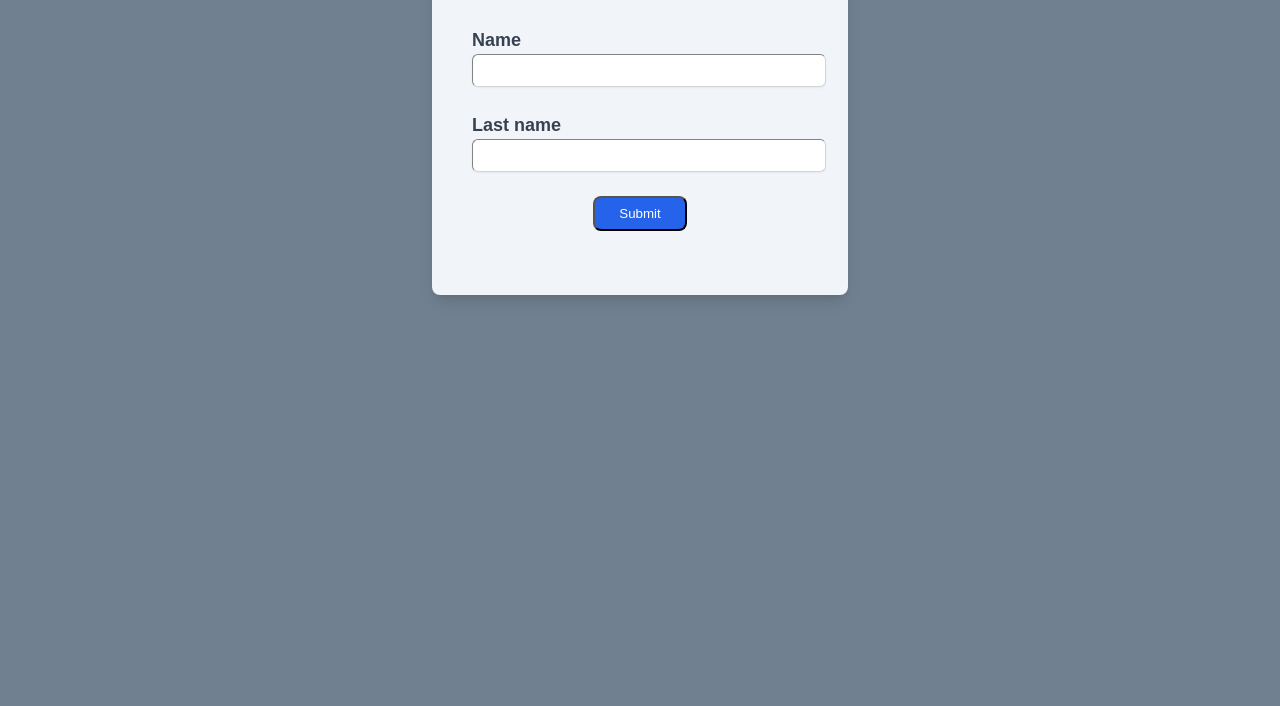
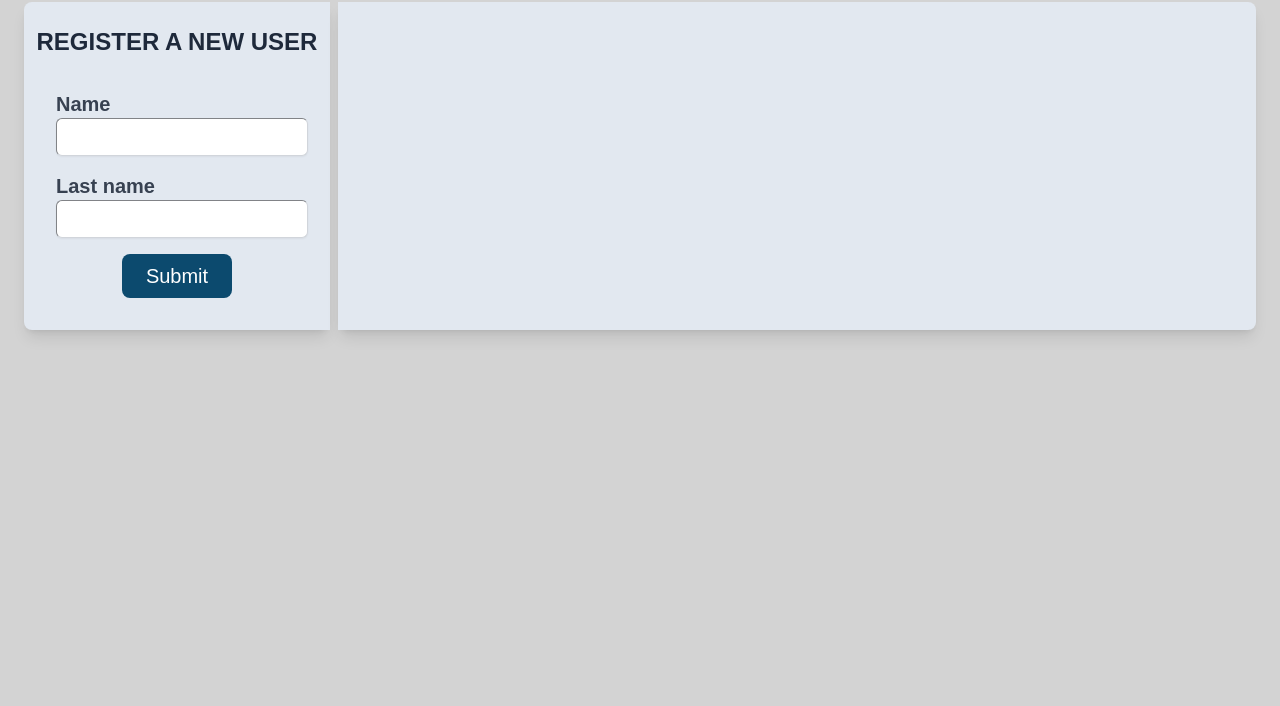
Before and after one commit to hectorslqm/users-API, a website: page index.html in a window 1280 px wide. Shown: the part 94-800 px from the top of the page. Drawn offline with Linux system fonts and the light colour scheme; no server answers.

Commit message:
update dessign, add more style to the application

```diff
--- a/app/main.js
+++ b/app/main.js
@@ -1,23 +1,31 @@
 console.log('Welcome! Feel free to use the site or tools like Postman or Thunder Client to interact with the API.')
 console.log('If you need help, please contact me at: hectorslqm@gmail.com')
+
 const loadInitialTemplate = () => {
     const template = `
-        <div class="bg-slate-100 shadow-lg rounded-lg p-4 max-w-sm mx-auto">
-            <h1 class='text-3xl font-bold text-blue-600 text-center'>REGISTER A NEW USER</h1>
-            <form id="user-form" class="space-y-6 p-6">
+        <h1 class="text-3xl tracking-widest font-bold text-slate-900 text-center">Users API</h1>
+        <div class="flex flex-row min-w-full">
+            <div class=" bg-slate-200 shadow-lg rounded-bl-lg rounded-tl-lg max-w-sm p-2">
+                <div class="w-full">
+                    <h1 class='text-2xl font-bold text-slate-800 text-center'>REGISTER A NEW USER</h1>
+                    <form id="user-form" class="space-y-4 pt-4 p-6">
                         <div>
-                    <label class="block text-lg font-semibold text-gray-700">Name</label>
-                    <input name="name" class="w-full p-2 border border-gray-300 rounded-md shadow-sm focus:ring-2 focus:ring-blue-500 focus:border-blue-500"/>
+                            <label class="block text-xl font-semibold text-gray-700">Name</label>
+                            <input name="name" class="text-lg w-full p-1 border border-gray-300 rounded-md shadow-sm focus:ring-2 focus:ring-sky-300 focus:border-sky-300"/>
                         </div>
                         <div>
-                    <label class="block text-lg font-semibold text-gray-700">Last name</label>
-                    <input name="lastname" class="w-full p-2 border border-gray-300 rounded-md shadow-sm focus:ring-2 focus:ring-blue-500 focus:border-blue-500"/>
+                            <label class="block text-xl font-semibold text-gray-700">Last name</label>
+                            <input name="lastname" class="text-lg w-full p-1 border border-gray-300 rounded-md shadow-sm focus:ring-2 focus:ring-sky-300 focus:border-sky-300"/>
                         </div>
                         <div class="flex justify-center">
-                    <button type="submit" class="text-bold bg-blue-600 text-white py-2 px-6 rounded-lg hover:bg-blue-700 focus:ring-2 focus:ring-blue-500"> Submit</button>
+                            <button type="submit" class="text-xl text-bold bg-sky-900 text-white py-2 px-6 rounded-lg hover:bg-sky-300 focus:ring-2 focus:ring-sky-300 border-0"> Submit</button>
                         </div>
                     </form>
-            <ul id="user-list" class="mt-6 list-disc pl-5 text-gray-700"></ul>
+                </div>
+            </div>
+            <div class="ml-2 flex-grow bg-slate-200 shadow-lg rounded-tr-lg rounded-br-lg p-2">
+                <ul id="user-list" class="mt-6 list-disc pl-2 pr-2 text-slate-900"></ul>
+            </div>
         </div>
     `
     // This will replace the body of the html with the template above
@@ -48,10 +56,10 @@ const getUsers = async () => {
     //console.log(users)
     const template = user => `
         <li class="flex justify-between items-center p-4 mb-4 bg-white rounded-lg shadow-md hover:shadow-lg">
-            <span class="text-lg font-semibold text-gray-800">
+            <span class="text-xl font-semibold text-gray-800">
                 ${user.name} ${user.lastname}
             </span>
-            <button data-id="${user._id}" class="bg-red-500 text-white py-1 px-3 rounded-lg hover:bg-red-600 focus:outline-none focus:ring-2 focus:ring-red-500">
+            <button data-id="${user._id}" class="border-0 text-lg bg-red-500 text-white py-1 px-3 rounded-lg hover:bg-red-600 focus:outline-none focus:ring-2 focus:ring-red-500">
                 Delete
             </button>
         </li>
--- a/app/styles.css
+++ b/app/styles.css
@@ -5,7 +5,8 @@
 body {
     font-family: Arial, sans-serif;
     line-height: 1.5;
-    background-color: slategray;
+    background-color: lightgray;
+    padding: 1rem;
   }
 
 h1 {
```
Also changed, not shown: README.md, app/output.css. Lines whose indentation alone changed are shown as unchanged.
